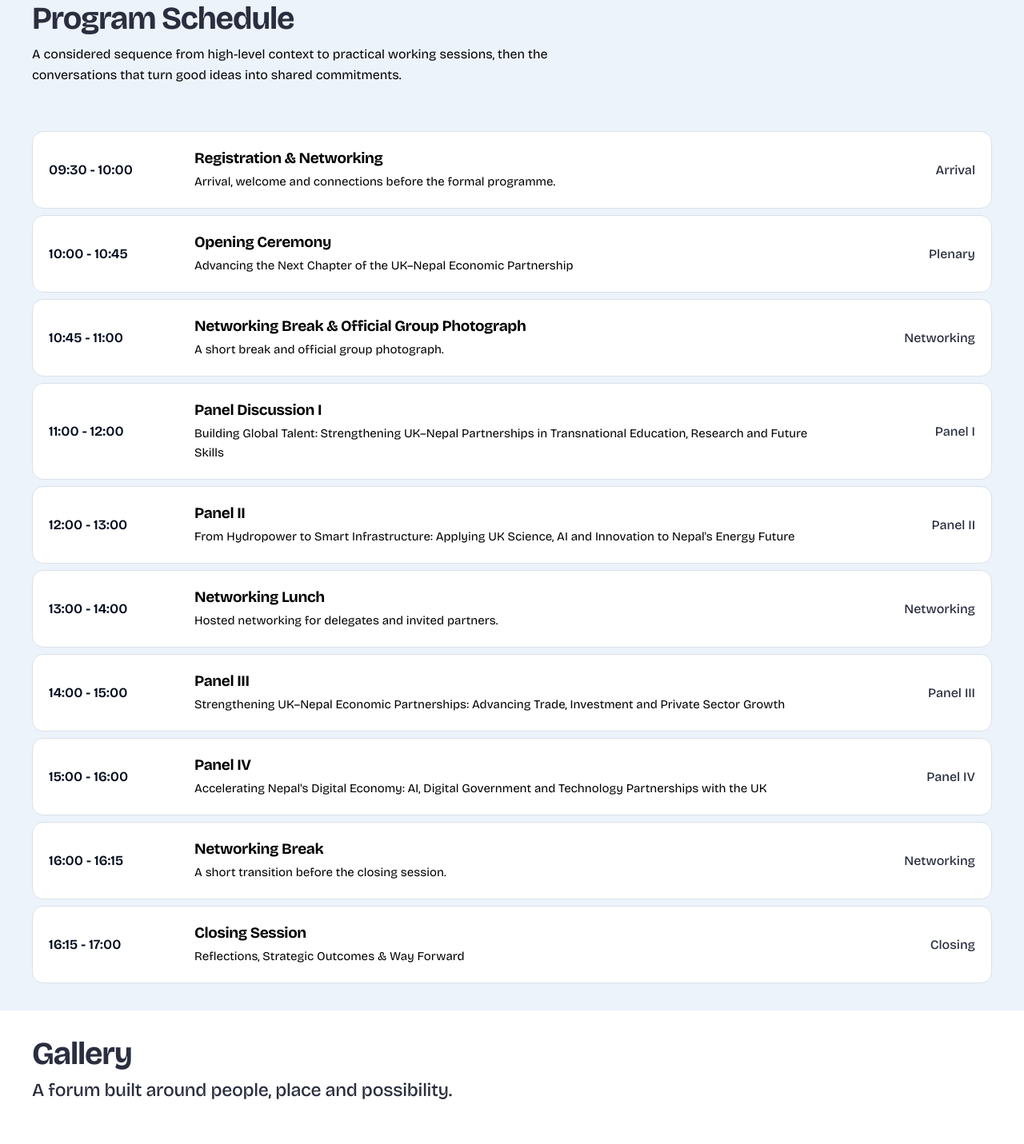
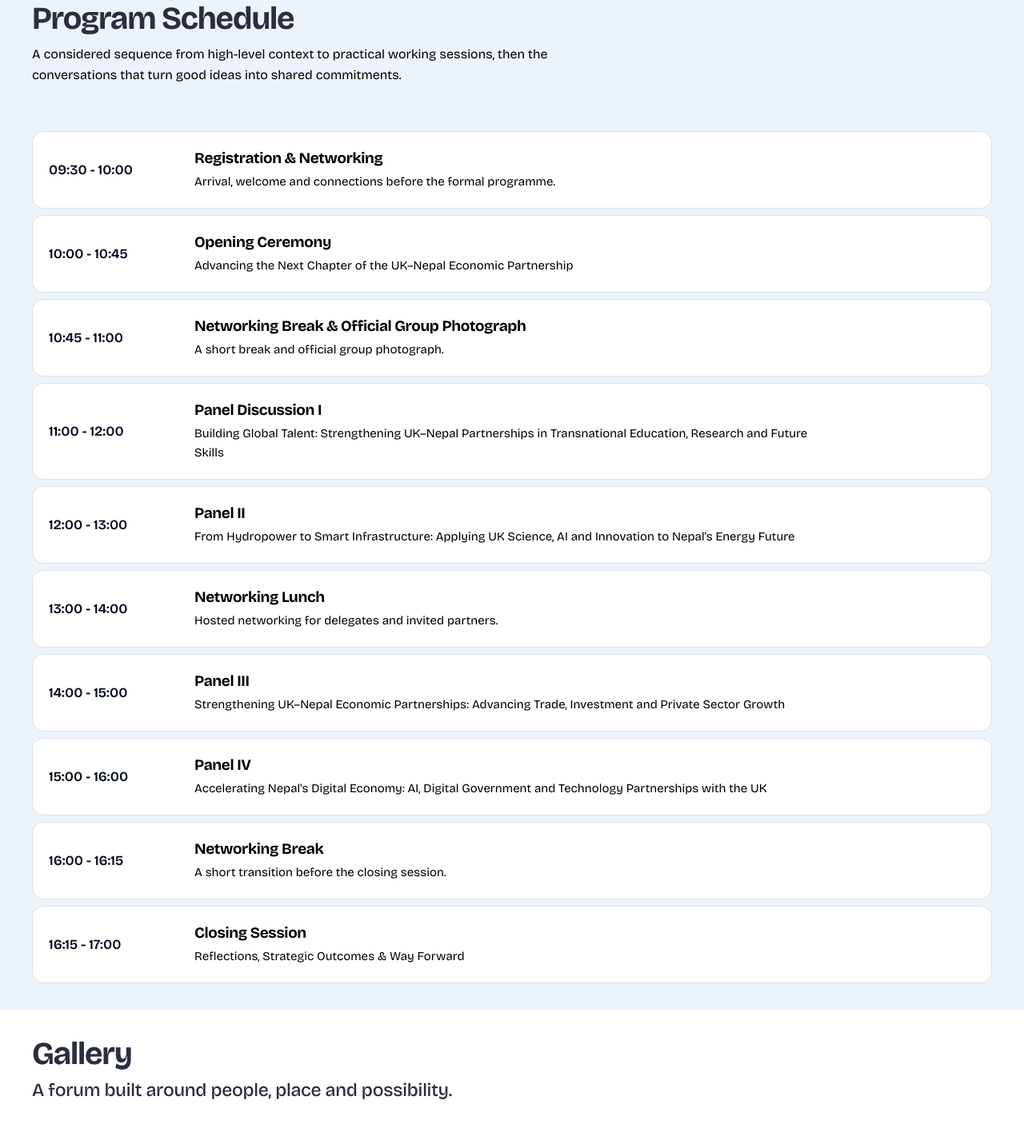
Before and after one commit to Dipak-y/nbcii_event, a Django app: page / in a window 1280 px wide. Shown: the part 2641-4072 px from the top of the page at 80% size. Run offline with Django 4.2, Linux system fonts and the light colour scheme; some libraries are stand-ins or nearby versions.

Commit message:
change in static and html page.

```diff
--- a/templates/index.html
+++ b/templates/index.html
@@ -85,7 +85,7 @@
           </div>
           <div class="split-grid about-grid">
             <figure class="about-image reveal delay-1">
-              <img src="static/img/WhatsApp Image 2026-09-13 at 3.21.37 PM.jpeg" alt="Speaker addressing the UK–Nepal Business Forum" loading="lazy">
+              <img src="static/img/about_image.jpeg" alt="Speaker addressing the UK–Nepal Business Forum" loading="lazy">
 
             </figure>
           <div class="section-content">
@@ -213,34 +213,34 @@
           </div>
           <div class="programme-list">
             <div class="programme-row reveal">
-              <time>09:30 - 10:00</time><div><h3>Registration &amp; Networking</h3><p>Arrival, welcome and connections before the formal programme.</p></div><span class="programme-type">Arrival</span>
+              <time>09:30 - 10:00</time><div><h3>Registration &amp; Networking</h3><p>Arrival, welcome and connections before the formal programme.</p></div><span class="programme-type"></span>
             </div>
             <div class="programme-row reveal">
-              <time>10:00 - 10:45</time><div><h3>Opening Ceremony</h3><p>Advancing the Next Chapter of the UK–Nepal Economic Partnership</p></div><span class="programme-type">Plenary</span>
+              <time>10:00 - 10:45</time><div><h3>Opening Ceremony</h3><p>Advancing the Next Chapter of the UK–Nepal Economic Partnership</p></div><span class="programme-type"></span>
             </div>
             <div class="programme-row reveal">
-              <time>10:45 - 11:00</time><div><h3>Networking Break &amp; Official Group Photograph</h3><p>A short break and official group photograph.</p></div><span class="programme-type">Networking</span>
+              <time>10:45 - 11:00</time><div><h3>Networking Break &amp; Official Group Photograph</h3><p>A short break and official group photograph.</p></div><span class="programme-type"></span>
             </div>
             <div class="programme-row reveal">
-              <time>11:00 - 12:00</time><div><h3>Panel Discussion I</h3><p>Building Global Talent: Strengthening UK–Nepal Partnerships in Transnational Education, Research and Future Skills</p></div><span class="programme-type">Panel I</span>
+              <time>11:00 - 12:00</time><div><h3>Panel Discussion I</h3><p>Building Global Talent: Strengthening UK–Nepal Partnerships in Transnational Education, Research and Future Skills</p></div><span class="programme-type"></span>
             </div>
             <div class="programme-row reveal">
-              <time>12:00 - 13:00</time><div><h3>Panel II</h3><p>From Hydropower to Smart Infrastructure: Applying UK Science, AI and Innovation to Nepal's Energy Future</p></div><span class="programme-type">Panel II</span>
+              <time>12:00 - 13:00</time><div><h3>Panel II</h3><p>From Hydropower to Smart Infrastructure: Applying UK Science, AI and Innovation to Nepal's Energy Future</p></div><span class="programme-type"></span>
             </div>
             <div class="programme-row reveal">
-              <time>13:00 - 14:00</time><div><h3>Networking Lunch</h3><p>Hosted networking for delegates and invited partners.</p></div><span class="programme-type">Networking</span>
+              <time>13:00 - 14:00</time><div><h3>Networking Lunch</h3><p>Hosted networking for delegates and invited partners.</p></div><span class="programme-type"></span>
             </div>
             <div class="programme-row reveal">
-              <time>14:00 - 15:00</time><div><h3>Panel III</h3><p>Strengthening UK–Nepal Economic Partnerships: Advancing Trade, Investment and Private Sector Growth</p></div><span class="programme-type">Panel III</span>
+              <time>14:00 - 15:00</time><div><h3>Panel III</h3><p>Strengthening UK–Nepal Economic Partnerships: Advancing Trade, Investment and Private Sector Growth</p></div><span class="programme-type"></span>
             </div>
             <div class="programme-row reveal">
-              <time>15:00 - 16:00</time><div><h3>Panel IV</h3><p>Accelerating Nepal's Digital Economy: AI, Digital Government and Technology Partnerships with the UK</p></div><span class="programme-type">Panel IV</span>
+              <time>15:00 - 16:00</time><div><h3>Panel IV</h3><p>Accelerating Nepal's Digital Economy: AI, Digital Government and Technology Partnerships with the UK</p></div><span class="programme-type"></span>
             </div>
             <div class="programme-row reveal">
-              <time>16:00 - 16:15</time><div><h3>Networking Break</h3><p>A short transition before the closing session.</p></div><span class="programme-type">Networking</span>
+              <time>16:00 - 16:15</time><div><h3>Networking Break</h3><p>A short transition before the closing session.</p></div><span class="programme-type"></span>
             </div>
             <div class="programme-row reveal">
-              <time>16:15 - 17:00</time><div><h3>Closing Session</h3><p>Reflections, Strategic Outcomes &amp; Way Forward</p></div><span class="programme-type">Closing</span>
+              <time>16:15 - 17:00</time><div><h3>Closing Session</h3><p>Reflections, Strategic Outcomes &amp; Way Forward</p></div><span class="programme-type"></span>
             </div>
           </div>
         </div>
@@ -258,7 +258,7 @@
               <figcaption><span class="gallery-caption-text">UK–Nepal Business Forum 2025 taking place at the main conference venue in Kathmandu</span><span class="gallery-caption-arrow" aria-hidden="true">&#8599;</span></figcaption>
             </figure>
             <figure class="gallery-item reveal">
-              <div class="gallery-frame"><img src="static/img/WhatsApp Image 2026-09-13 at 3.21.37 PM.jpeg" alt="Keynote address at the forum" loading="lazy"></div>
+              <div class="gallery-frame"><img src="static/img/about_image.jpeg" alt="Keynote address at the forum" loading="lazy"></div>
               <figcaption><span class="gallery-caption-text">Keynote Address at the UK–Nepal Business Forum 2025</span><span class="gallery-caption-arrow" aria-hidden="true">&#8599;</span></figcaption>
             </figure>
             <figure class="gallery-item reveal">
```
Also changed, not shown: static/img/British Embassy Logo.jpeg (deleted), static/img/about_image.jpeg (renamed from static/img/WhatsApp Image 2026-09-13 at 3.21.37 PM.jpeg), static/img/about_image.png (deleted), static/img/about_section image.png (deleted), 1 other file.
